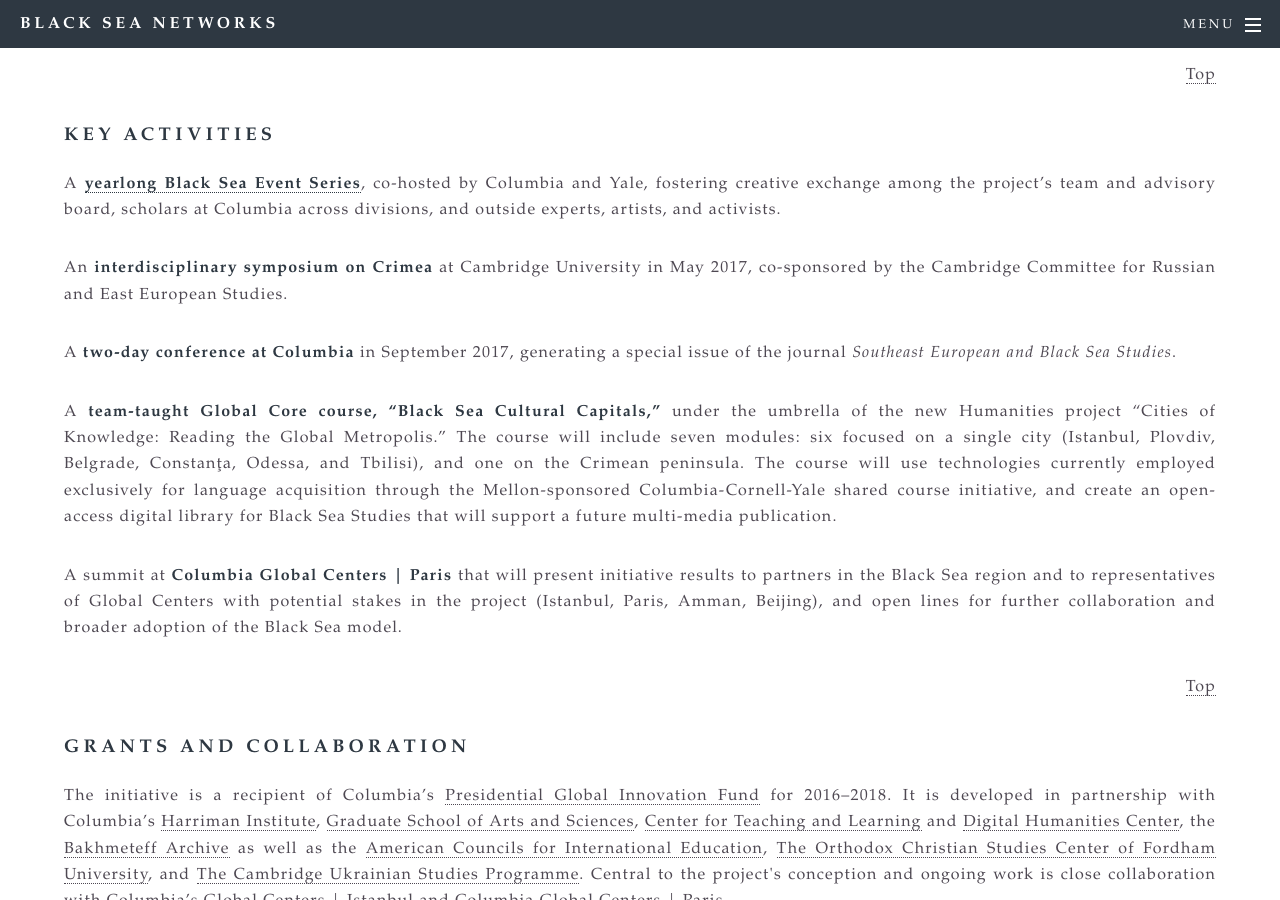
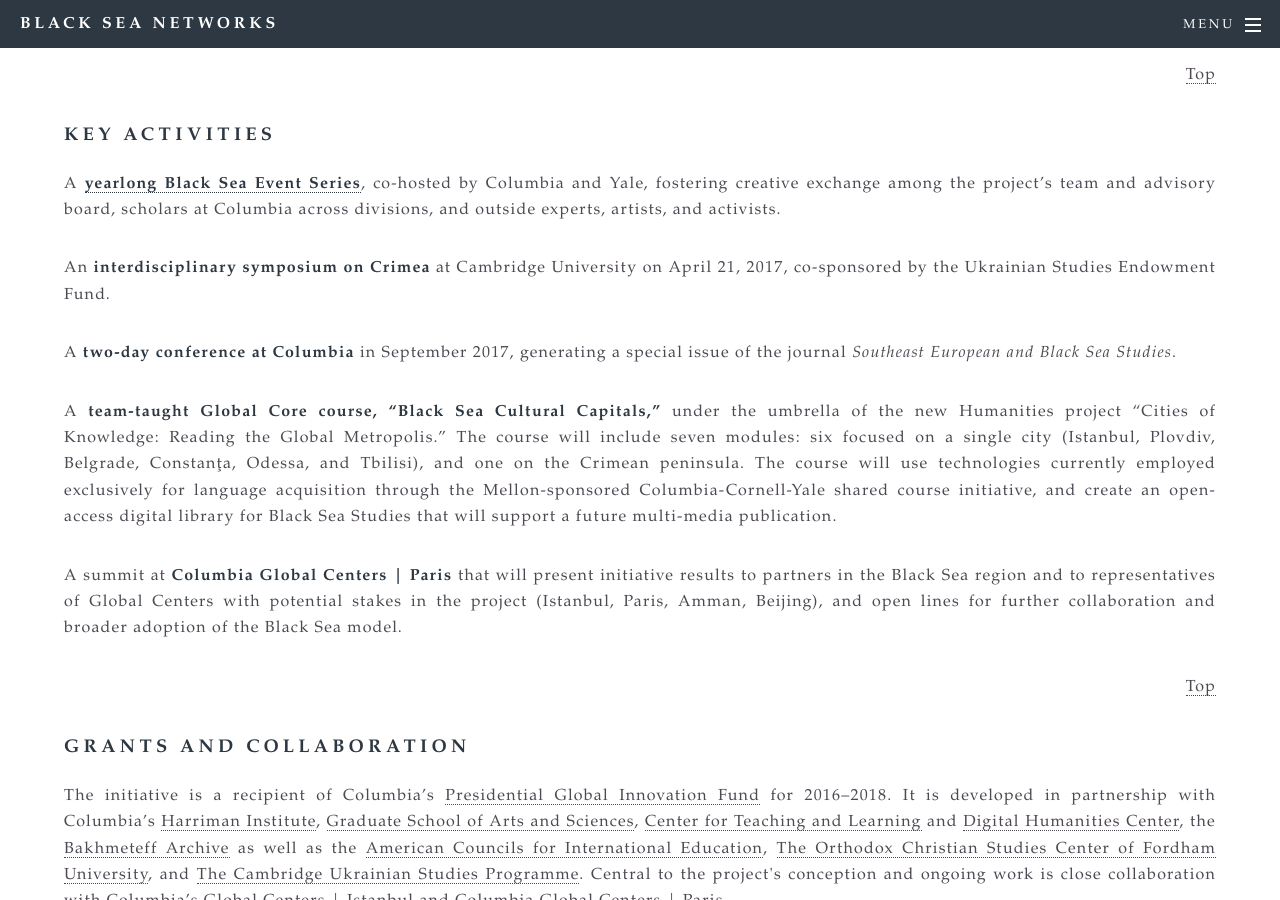
Before and after one commit to bradleygorski/blackseanet, a Jekyll site: the page built from about.html, in a window 1280 px wide and 900 px high, scrolled down 1302 px. Built offline with Jekyll 4.4.1, drawn with Linux system fonts in a browser that asks for light colours.

Commit message:
Sponsor change
in Crimea symposium at Cambridge - section Key Activities

```diff
--- a/about.html
+++ b/about.html
@@ -50,9 +50,8 @@
 			and Yale, fostering creative exchange among the project’s team and advisory board,
 			scholars at Columbia across divisions, and outside experts, artists, and activists.</p>
 
-			<p align='justify'>An <b>interdisciplinary symposium on Crimea</b> at Cambridge
-			University in May 2017, co-sponsored by the Cambridge Committee for Russian and
-			East European Studies.</p>
+			<p align='justify'>An <b>interdisciplinary symposium on Crimea</b> at Cambridge University on April 21, 2017,
+			co-sponsored by the Ukrainian Studies Endowment Fund.</p>
 
 			<p align='justify'>A <b>two-day conference at Columbia</b> in September 2017,
 			generating a special issue of the journal <i>Southeast European and Black Sea
```
